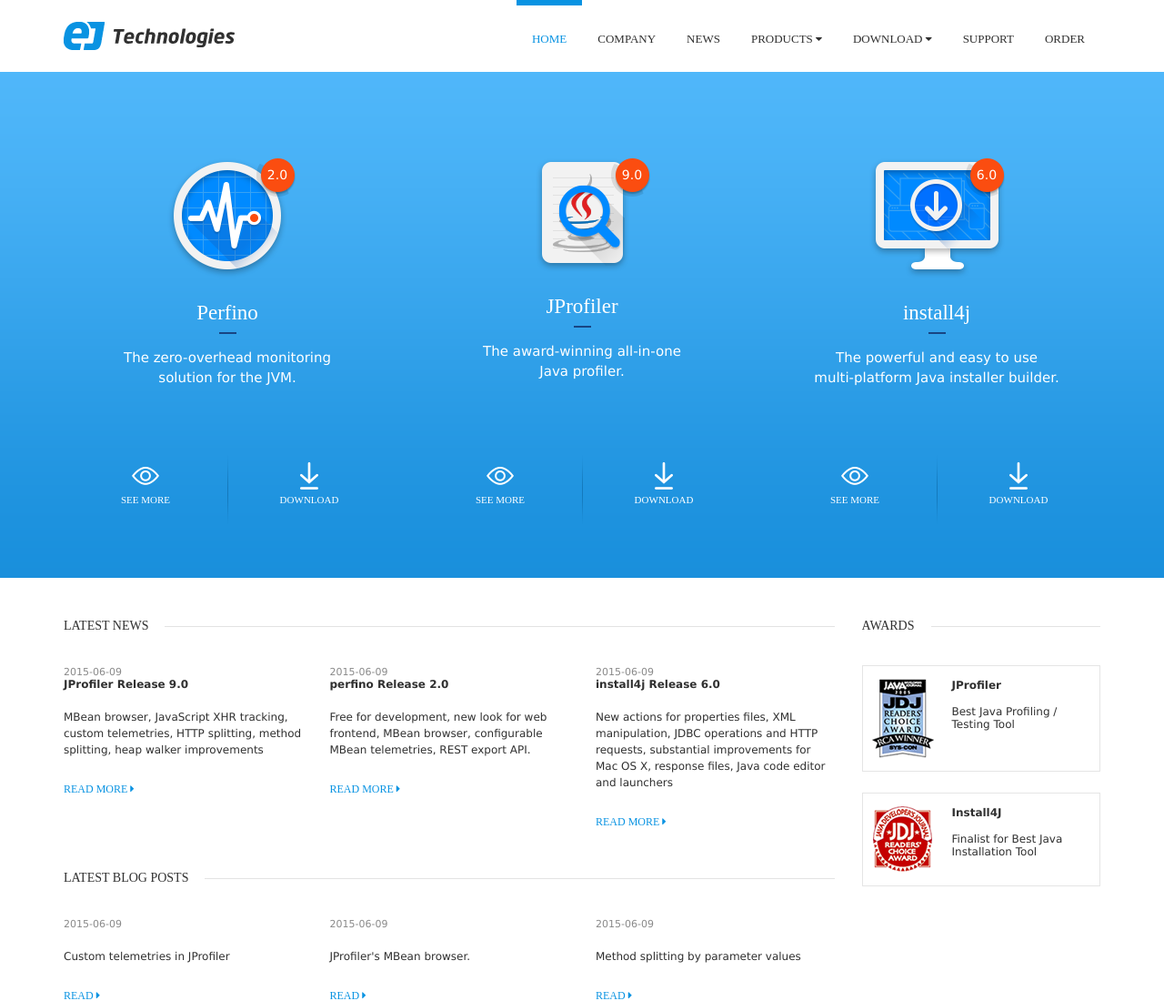
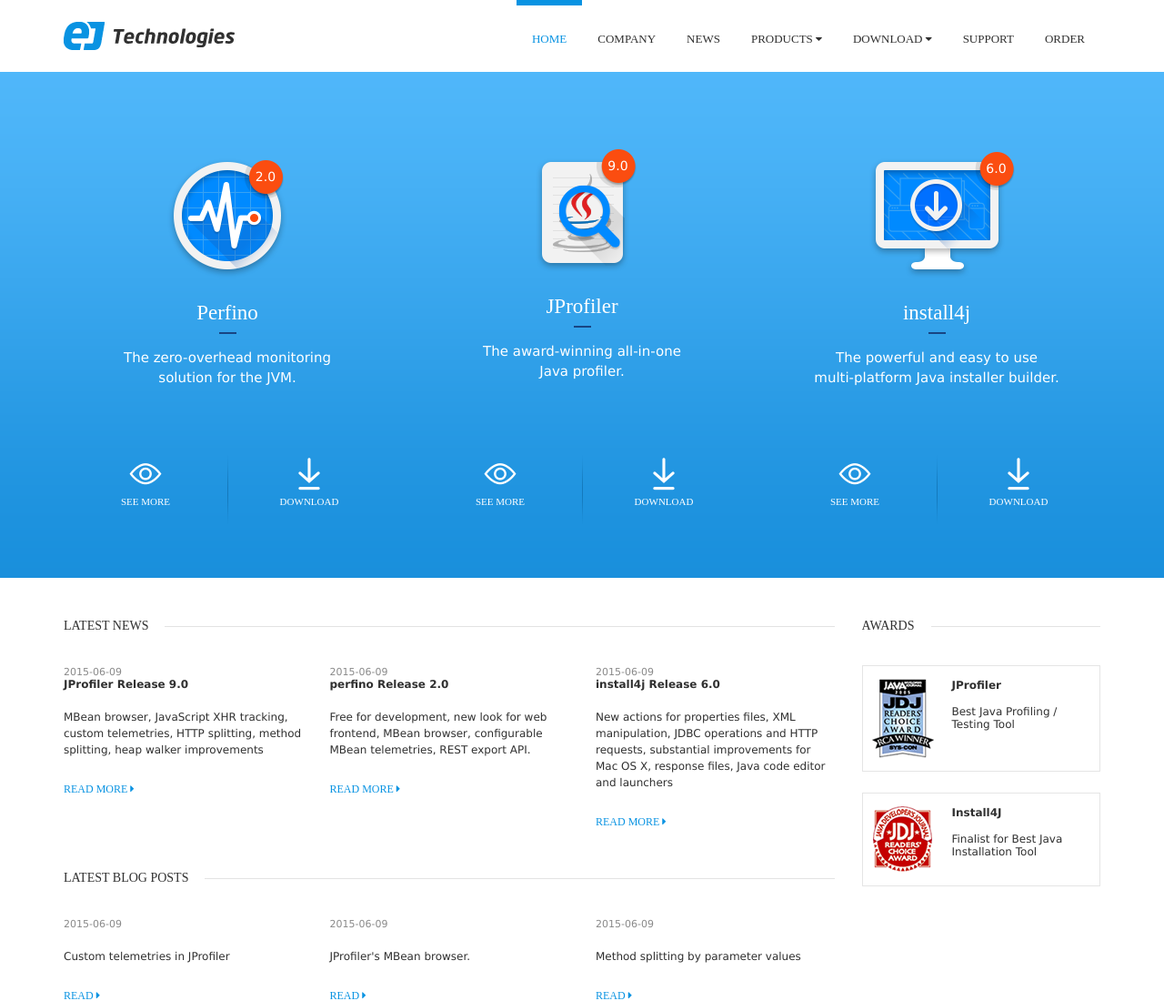
Before and after one commit to mauricio-gamboa/ej-tech, a website: page index.html in a window 1280 px wide. Shown: the top 1100 px of the page at 91% size. Drawn offline with Linux system fonts and the light colour scheme; files whose address does not match are found by name; a web font is replaced by a local one.

Commit message:
Home Fixes

```diff
--- a/index.html
+++ b/index.html
@@ -55,7 +55,7 @@
           <div class="header-product">
             <div class="img-wrapper">
               <img src="public/images/content/header-product-1.png" alt=""/>
-              <span class="version">2.0</span>
+              <span class="version version-1">2.0</span>
             </div>
             <h4>Perfino</h4>
 
@@ -70,7 +70,7 @@
           <div class="header-product">
             <div class="img-wrapper">
               <img src="public/images/content/header-product-2.png" alt=""/>
-              <span class="version">9.0</span>
+              <span class="version version-2">9.0</span>
             </div>
             <h4>JProfiler</h4>
 
@@ -85,7 +85,7 @@
           <div class="header-product">
             <div class="img-wrapper">
               <img src="public/images/content/header-product-3.png" alt=""/>
-              <span class="version">6.0</span>
+              <span class="version version-3">6.0</span>
             </div>
             <h4>install4j</h4>
 
@@ -103,7 +103,7 @@
             <div class="header-product">
               <div class="img-wrapper">
                 <img src="public/images/content/header-product-1.png" alt=""/>
-                <span class="version">2.0</span>
+                <span class="version version-1">2.0</span>
               </div>
               <h4>Perfino</h4>
 
@@ -116,7 +116,7 @@
             <div class="header-product">
               <div class="img-wrapper">
                 <img src="public/images/content/header-product-2.png" alt=""/>
-                <span class="version">9.0</span>
+                <span class="version version-2">9.0</span>
               </div>
               <h4>JProfiler</h4>
 
@@ -129,7 +129,7 @@
             <div class="header-product">
               <div class="img-wrapper">
                 <img src="public/images/content/header-product-3.png" alt=""/>
-                <span class="version">6.0</span>
+                <span class="version version-3">6.0</span>
               </div>
               <h4>install4j</h4>
 
--- a/public/sass/includes/_home.scss
+++ b/public/sass/includes/_home.scss
@@ -23,8 +23,6 @@
 }
 
 .version {
-  background: url("../images/bg-version.png") no-repeat 0 0;
-  width: 43px;
   height: 42px;
   line-height: 37px;
   padding-left: 3px;
@@ -32,6 +30,21 @@
   text-align: center;
   font-size: 14px;
   display: inline-block;
+
+  &.version-1 {
+    background: url("../images/bg-version-1.png") no-repeat 0 0;
+    width: 43px;
+  }
+
+  &.version-2 {
+    background: url("../images/bg-version-2.png") no-repeat 0 0;
+    width: 44px;
+  }
+
+  &.version-3 {
+    background: url("../images/bg-version-3.png") no-repeat 0 0;
+    width: 44px;
+  }
 }
 
 .header-product {
@@ -43,8 +56,23 @@
 
     .version {
       position: absolute;
-      margin-right: -75px;
+      top: 0;
       right: 50%;
+
+      &.version-1 {
+        margin-right: -62px;
+        top: 2px;
+      }
+
+      &.version-2 {
+        margin-right: -60px;
+        top: -10px;
+      }
+
+      &.version-3 {
+        margin-right: -86px;
+        top: -7px;
+      }
     }
   }
 
@@ -82,7 +110,7 @@
         font-size: 11px;
         text-transform: uppercase;
         color: white;
-        padding-top: 20px;
+        padding-top: 15px;
         line-height: normal;
         @include icon-bordered(105px, transparent, transparent, 3px);
 
@@ -94,7 +122,7 @@
 
         span {
           display: block;
-          font-size: 30px;
+          font-size: 35px;
         }
 
         &:hover {
```
Also changed, not shown: public/images/bg-version-1.png (added), public/images/bg-version-2.png (added), public/images/bg-version-3.png (added), public/images/bg-version.png (deleted), public/styles/styles.css, public/styles/styles.min.css, 1 other file.
